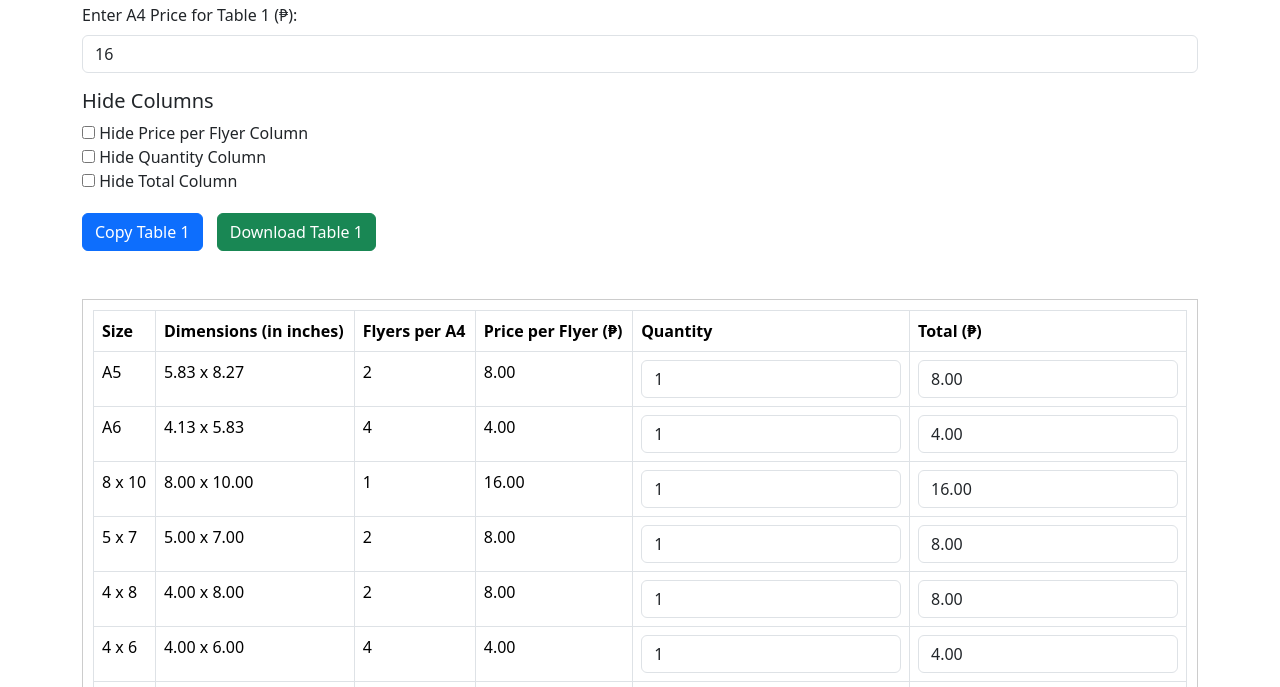
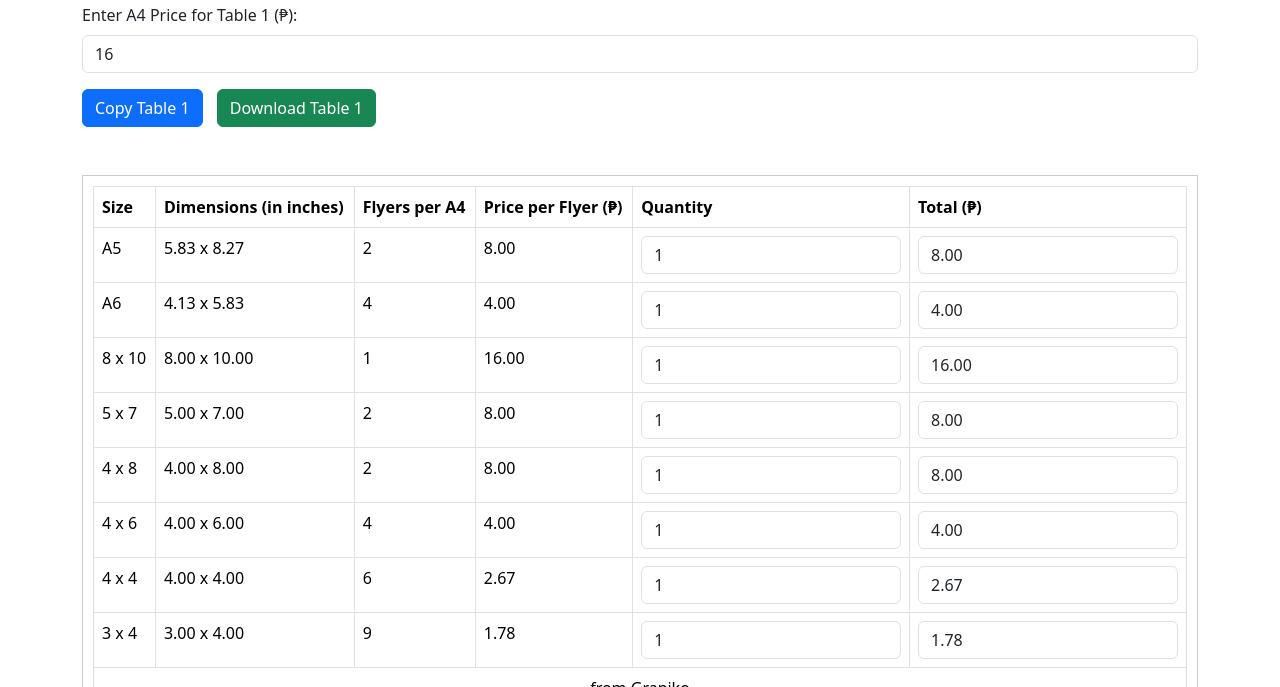
Before and after one commit to CyrilEduarte/CyrilEduarte.github.io, a plain HTML site: page index.html in a window 1280 px wide. Shown: the part 77-764 px from the top of the page. Drawn offline with nearby package versions, Linux system fonts and the light colour scheme.

Commit message:
Update index.html

```diff
--- a/index.html
+++ b/index.html
@@ -42,12 +42,12 @@
         </div>
 
         <!-- Hide Column Controls -->
-        <div class="hide-column-container">
+<!--         <div class="hide-column-container">
             <h5>Hide Columns</h5>
             <label><input type="checkbox" id="hidePriceColumn" onchange="toggleColumnVisibility('priceColumn', this.checked)"> Hide Price per Flyer Column</label><br>
             <label><input type="checkbox" id="hideQuantityColumn" onchange="toggleColumnVisibility('quantityColumn', this.checked)"> Hide Quantity Column</label><br>
             <label><input type="checkbox" id="hideTotalColumn" onchange="toggleColumnVisibility('totalColumn', this.checked)"> Hide Total Column</label><br>
-        </div>
+        </div> -->
 
         <!-- First Table -->
         <div class="buttons">
```
